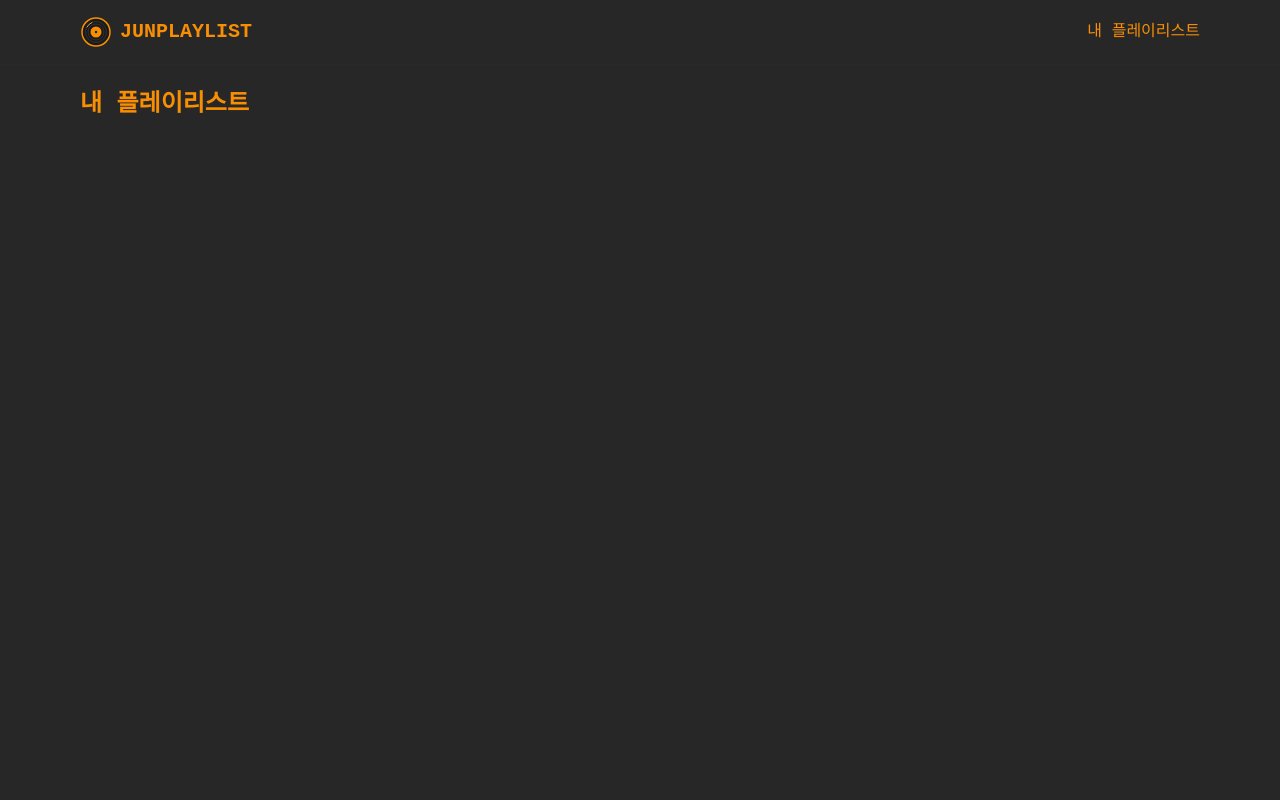
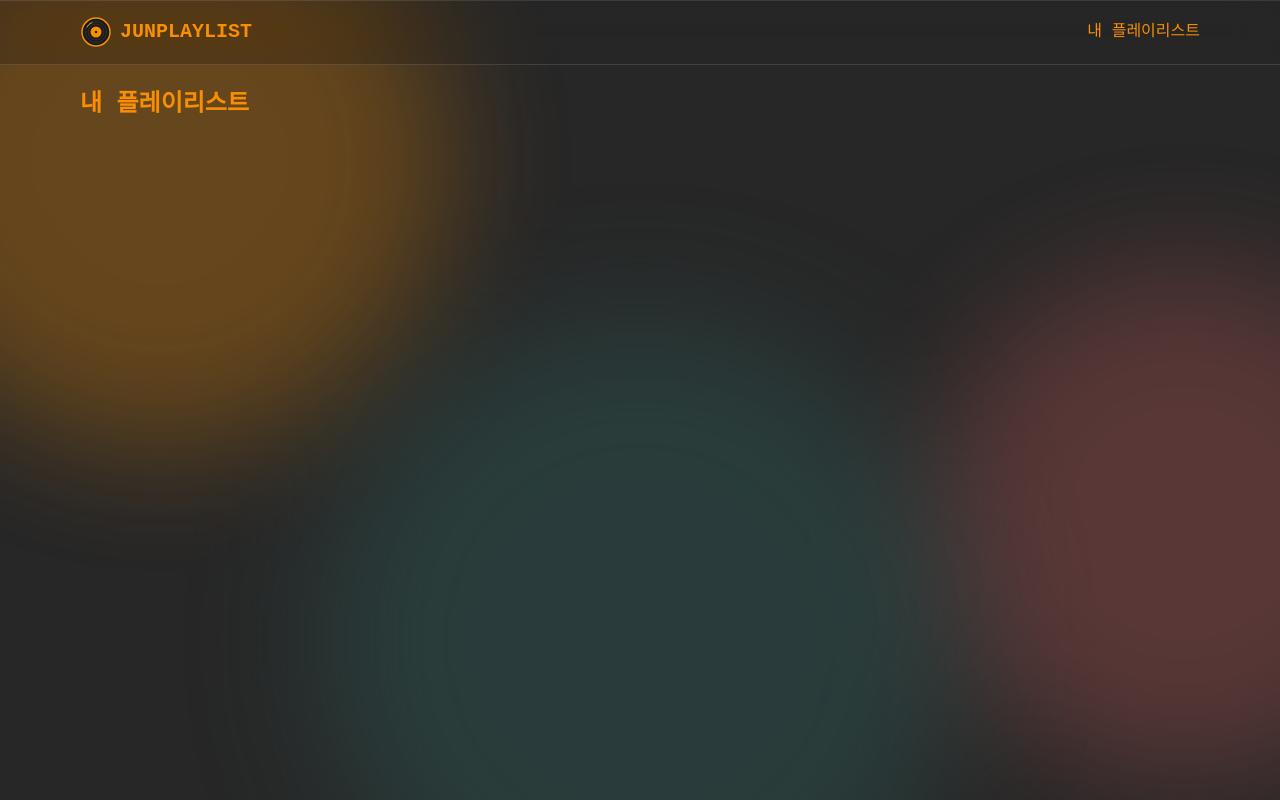
Before and after one commit to leehyunjun97/junplay, a React (Vite) app: page /my in a window 1280 px wide. Built offline with nearby package versions, Linux system fonts and the light colour scheme; a web font is replaced by a local one.

Commit message:
feat: 글래스 스타일 유틸리티와 앰비언트 배경 추가

```diff
--- a/src/app/router/RootLayout.tsx
+++ b/src/app/router/RootLayout.tsx
@@ -1,10 +1,13 @@
 import { Outlet } from 'react-router';
+import { AmbientBackground } from '@/widgets/ambient-background';
 import { Header } from '@/widgets/header';
 
 // 모든 페이지에 공통으로 들어가는 틀. 각 페이지는 <Outlet /> 자리에 렌더링된다
 export function RootLayout() {
   return (
-    <div className="flex min-h-screen flex-col">
+    // isolate: 새 쌓임 맥락을 만들어 앰비언트 배경(-z-10)이 이 틀 안에서 가장 뒤에 깔리게 한다
+    <div className="relative isolate flex min-h-screen flex-col">
+      <AmbientBackground />
       <Header />
       <main className="mx-auto w-full max-w-6xl flex-1 px-4 py-6">
         <Outlet />
--- a/src/app/styles/index.css
+++ b/src/app/styles/index.css
@@ -17,8 +17,27 @@
   --color-on-dark: #f0f8ff;
   --color-like: #dc143c;
 
+  /* 글래스 스타일 (SPEC.md 4. 디자인 > 글래스 스타일) */
+  --color-glass: rgb(39 39 39 / 0.35);
+  --color-glass-border: rgb(255 255 255 / 0.12);
+
   /* 기본 폰트(font-sans)를 교체해 앱 전체에 적용한다. 폰트 파일은 index.html에서 불러온다 */
   --font-sans: 'Nanum Gothic Coding', monospace;
+}
+
+/* 유리 패널: 떠 있는 요소(헤더, 플레이어 바, 서브 분위기 칩, 모달·토스트)에만 쓴다.
+   테두리는 색만 지정하므로, 굵기와 방향은 사용하는 곳에서 border / border-b 등으로 정한다 */
+@utility glass {
+  background-color: var(--color-glass);
+  border-color: var(--color-glass-border);
+  box-shadow: inset 0 1px 0 rgb(255 255 255 / 0.1);
+  -webkit-backdrop-filter: blur(20px) saturate(140%);
+  backdrop-filter: blur(20px) saturate(140%);
+
+  /* backdrop-filter를 지원하지 않으면 뒤가 흐려지지 않아 글자가 묻히므로 불투명 배경으로 대체한다 */
+  @supports not ((backdrop-filter: blur(1px)) or (-webkit-backdrop-filter: blur(1px))) {
+    background-color: var(--color-bg);
+  }
 }
 
 @layer base {
--- /dev/null
+++ b/src/widgets/ambient-background/index.ts
@@ -0,0 +1 @@
+export { AmbientBackground } from './ui/AmbientBackground';
--- /dev/null
+++ b/src/widgets/ambient-background/ui/AmbientBackground.tsx
@@ -0,0 +1,11 @@
+// 페이지 뒤에 깔리는 흐린 색 배경. 뒤에 비칠 것이 있어야 유리 효과가 보인다.
+// 지금은 기본 배경(primary, selected, overlay)만 있고, F4에서 재생 중인 썸네일로 바꾼다.
+export function AmbientBackground() {
+  return (
+    <div aria-hidden="true" className="pointer-events-none fixed inset-0 -z-10 overflow-hidden">
+      <div className="bg-primary absolute -top-32 -left-32 size-[36rem] rounded-full opacity-30 blur-3xl" />
+      <div className="bg-selected absolute top-1/3 -right-40 size-[32rem] rounded-full opacity-30 blur-3xl" />
+      <div className="bg-overlay absolute -bottom-40 left-1/4 size-[40rem] rounded-full opacity-50 blur-3xl" />
+    </div>
+  );
+}
--- a/src/widgets/header/ui/Header.tsx
+++ b/src/widgets/header/ui/Header.tsx
@@ -3,7 +3,7 @@ import logoUrl from '@/shared/assets/logo-vinyl.svg';
 
 export function Header() {
   return (
-    <header className="bg-bg border-surface border-b">
+    <header className="glass sticky top-0 z-10 border-b">
       <div className="mx-auto flex h-16 max-w-6xl items-center justify-between px-4">
         <Link to="/" className="text-primary flex items-center gap-2 text-xl font-bold">
           {/* 장식용 이미지라 alt를 비워 링크 이름이 "JUNPLAYLIST"로 유지되게 한다 */}
```
